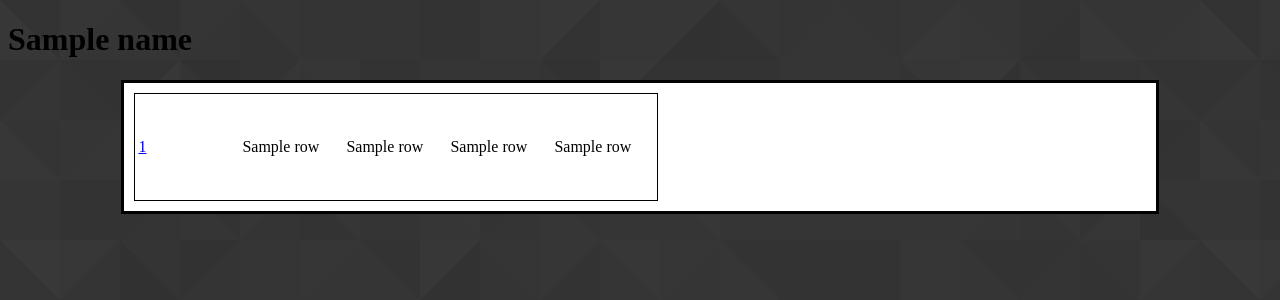
After one commit to TheDataLeek/HadoopInspector, a Flask app: template server/templates/index.html in a window 1280 px wide. The commit adds this page. Shown: the top 300 px of the page. Run offline with Flask 2, Linux system fonts and the light colour scheme; the template is opened without the code that fills it: most values are stand-ins (such as "Sample title", 1, 10 or a date in 2020).

Commit message:
Huge server upgrade

```diff
--- /dev/null
+++ b/server/server.py
@@ -0,0 +1,85 @@
+#!/usr/bin/env python3
+
+import json
+import random
+import sqlite3
+from flask import Flask, render_template, Markup
+import matplotlib.pyplot as plt
+import mpld3
+
+app = Flask(__name__)
+config = json.loads(open('../config/config.json').read())
+
+print(config)
+
+connection = sqlite3.connect(config["db"])
+cursor = connection.cursor()
+
+
+@app.route('/')
+def root():
+    # TODO: REPLACE CHUNK
+    dbs, tables = gen_tables()
+    rules = [get_number() for _ in dbs]
+    checks = [get_number() for _ in dbs]
+    rimages = [gen_image() for _ in rules]
+    cimages = [gen_image() for _ in checks]
+    table = [[dbs[i], rules[i], rimages[i], checks[i], cimages[i]] for i in range(len(dbs))]
+    ###
+
+    content = render_template('index.html',
+                              name='Hadoop QA',
+                              table=table)
+    return content
+
+
+@app.route('/<database>')
+def database(database):
+    # TODO: Replace CHUNK
+    dbs, tables = gen_tables()
+    rules = [get_number() for _ in tables]
+    checks = [get_number() for _ in tables]
+    rimages = [gen_image() for _ in rules]
+    cimages = [gen_image() for _ in checks]
+    table = [[tables[i], rules[i], rimages[i], checks[i], cimages[i]] for i in range(len(tables))]
+    ###
+
+    content = render_template('database.html',
+                              name=database,
+                              table=table)
+    return content
+
+
+@app.route('/<database>/<table>')
+def table(database, table):
+    return str("TODO")
+
+
+# TODO: Replace
+def get_number():
+    return random.randint(0, 1000)
+
+
+# TODO: REPLACE
+def get_numbers(n):
+    return [random.randint(0, 1000) for i in range(n)]
+
+
+# TODO: Replace
+def gen_tables():
+    dbs = ['security', 'metrics']
+    tables = ['users', 'metrics', 'addresses']
+    return dbs, tables
+
+
+def gen_image():
+    fig = plt.figure(figsize=(5, 1))
+    ax = fig.add_axes([0.1, 0.1, 0.8, 0.8])
+    ax.plot(get_numbers(100))
+    return Markup(mpld3.fig_to_html(fig))
+
+
+if __name__ == '__main__':
+    app.run(host='localhost',
+            port=config['port'],
+            debug=True)
--- /dev/null
+++ b/server/static/stylesheets/style.css
@@ -0,0 +1,21 @@
+body {
+   background-image: url("/static/img/footer_lodyas.png");
+   background-repeat: repeat-x;
+}
+
+table {
+    border: 1px solid black;
+}
+
+td {
+    width: 100px;
+    height: 100px;
+}
+
+.page {
+    background: #FFFFFF;
+    margin: auto;
+    width: 80%;
+    border: 3px solid black;
+    padding: 10px;
+}
--- /dev/null
+++ b/server/templates/index.html
@@ -0,0 +1,12 @@
+{% extends "layout.html" %}
+{% block body %}
+<table class=reporttable>
+    {% for row in table %}
+    <tr>
+        <td><a href="/{{ row[0] }}">{{ row[0] }}</a></td>
+        <td>{{ row[1] }}</td><td>{{ row[2] }}</td>
+        <td>{{ row[3] }}</td><td>{{ row[4] }}</td>
+    </tr>
+    {% endfor %}
+</table>
+{% endblock %}
--- a/templates/layout.html
+++ b/server/templates/layout.html
@@ -1,5 +1,6 @@
 <!doctype html>
 <head>
+    <link rel="stylesheet" type="text/css" href="{{ url_for('static', filename='stylesheets/style.css') }}">
     <h1>{{ name }}</h1>
 </head>
 <body>
```
Also changed, not shown: server.py (deleted, +0 -35 lines), server/templates/database.html (added, +12 -0 lines), templates/index.html (deleted, +0 -10 lines), config/config.json (renamed from config.json), server/hadoopqa.db (added), server/static/img/footer_lodyas.png (added).
